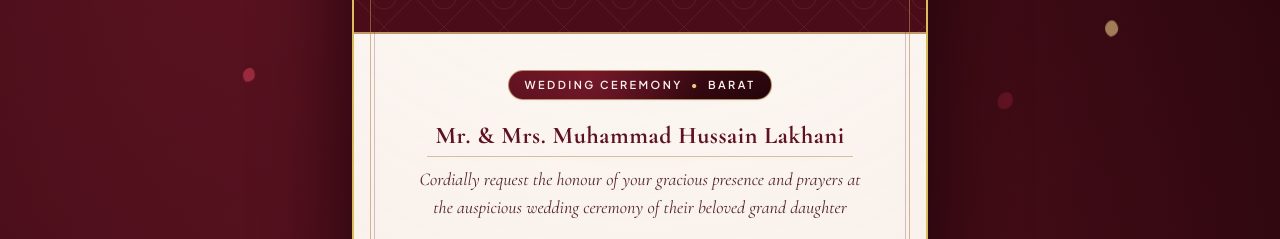
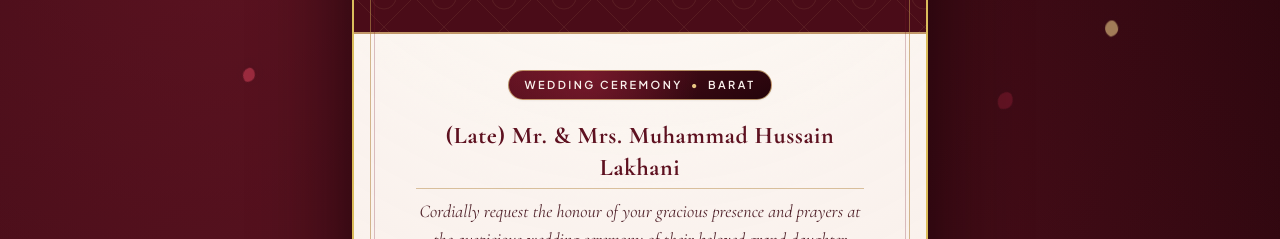
Before and after one commit to Nimra-Lakhani09/Wedding-card-website, a plain HTML site: page index.html in a window 1280 px wide. Both pictures are taken after a click on the button "Open Wedding Invitation Envelope". Shown: the part 353-592 px from the top of the page. Drawn offline with nearby package versions, Linux system fonts and the light colour scheme; a web font is replaced by a local one.

Commit message:
updated-card

```diff
--- a/index.html
+++ b/index.html
@@ -727,7 +727,7 @@
                 <!-- Bride's Grandfather Header -->
                 <div class="stagger-item delay-2 max-w-md mx-auto space-y-2">
                     <h2 id="displayHostLine" class="font-editorial font-bold text-xl sm:text-2xl text-velvet-800 tracking-wide inline-block border-b border-gold-500/50 pb-1 px-2">
-                        Mr. &amp; Mrs. Muhammad Hussain Lakhani
+                    (Late) Mr. &amp; Mrs. Muhammad Hussain Lakhani
                     </h2>
                     <p class="font-editorial italic text-base sm:text-lg text-cocoa-800 leading-snug">
                         Cordially request the honour of your gracious presence and prayers at the auspicious wedding ceremony of their beloved grand daughter
@@ -988,6 +988,8 @@
                 <p id="footerFamiliesLine" class="font-editorial font-bold text-base sm:text-lg tracking-wider text-white mt-1">
                     Lakhani Family
                 </p>
+<br>
+                <p>Contact no. 0321-8908993</p>
             </footer>
 
         </article>
```
